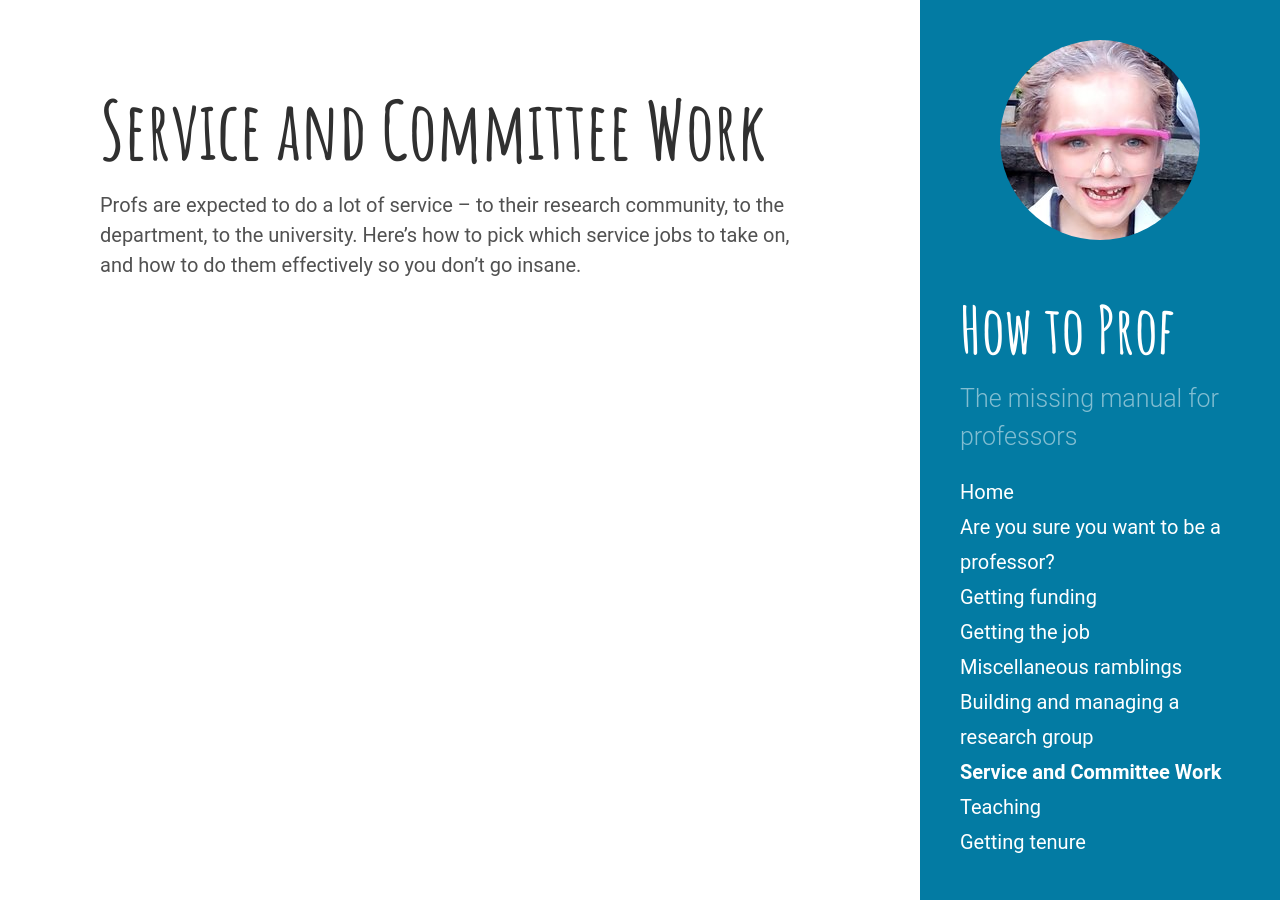
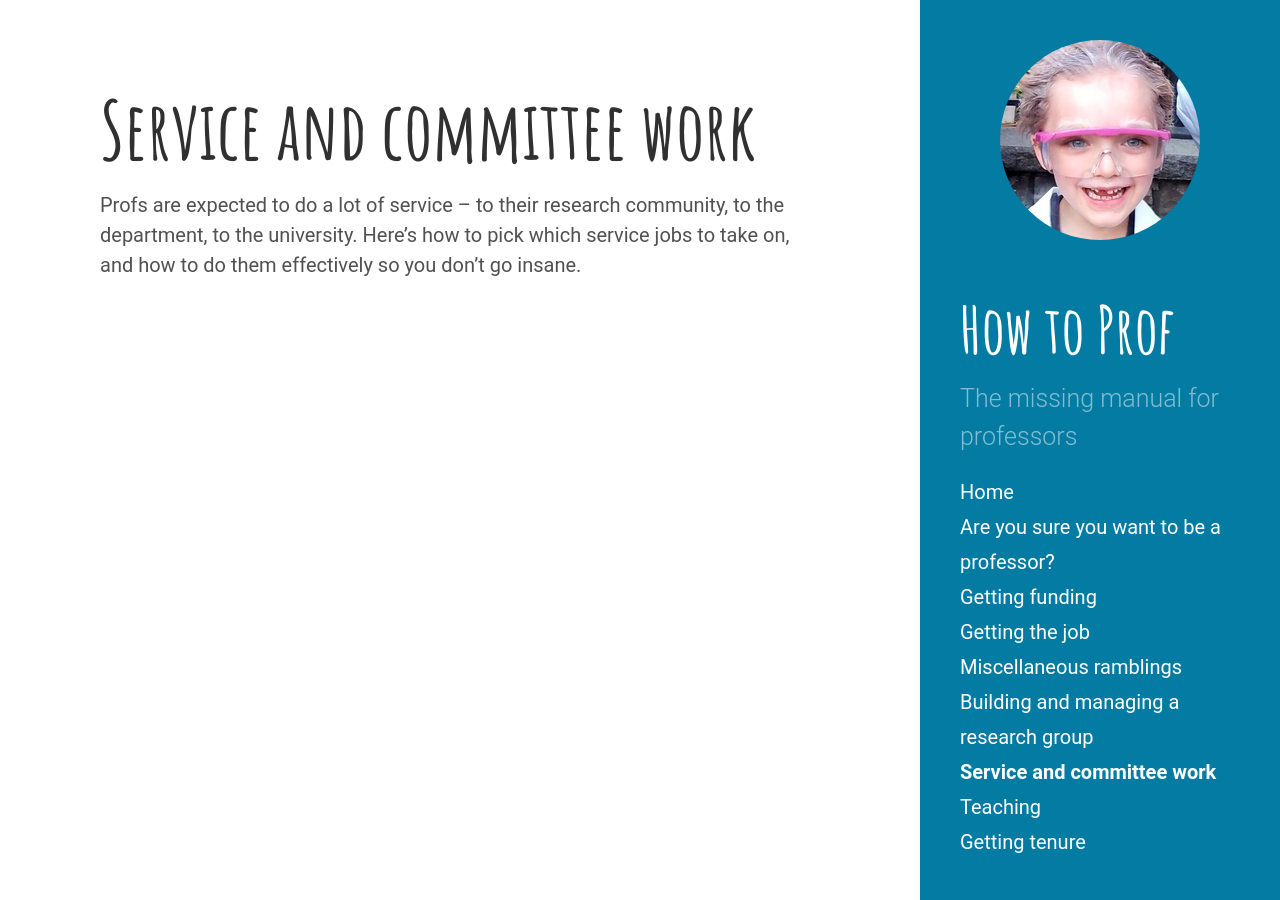
Before and after one commit to mdwelsh/howtoprof, a Jekyll site: the page built from service.md, in a window 1280 px wide. Built offline with Jekyll 4.4.1, drawn with Linux system fonts in a browser that asks for light colours.

```diff
--- a/service.md
+++ b/service.md
@@ -1,5 +1,5 @@
 ---
-title: Service and Committee Work
+title: Service and committee work
 layout: page
 ---
 
```
